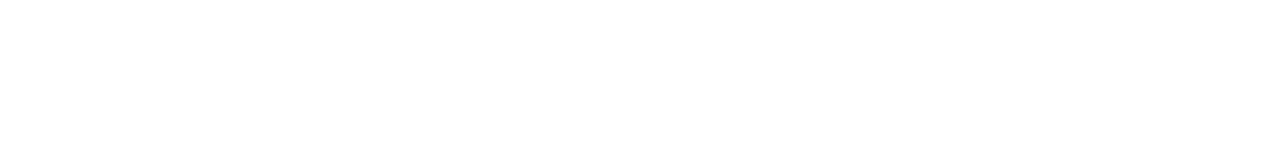
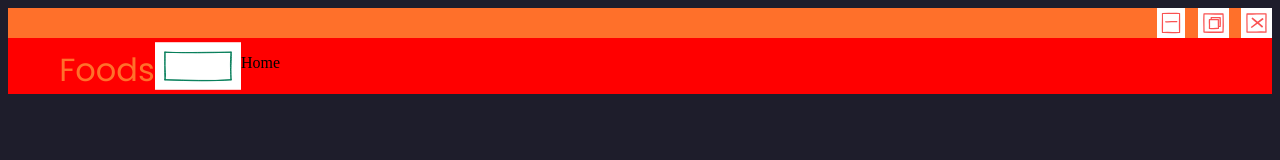
Before and after one commit to KevinnNeira/proyectoWeb, a plain HTML site: page index.html in a window 1280 px wide. Drawn offline with nearby package versions, Linux system fonts and the light colour scheme.

Commit message:
Se inicio el header

```diff
--- a/css/stye.css
+++ b/css/stye.css
@@ -1 +1,38 @@
 @import url('https://fonts.googleapis.com/css2?family=Poppins:ital,wght@0,100;0,200;0,300;0,400;0,500;0,600;0,700;0,800;0,900;1,100;1,200;1,300;1,400;1,500;1,600;1,700;1,800;1,900&display=swap');
+body{
+    background-color: #1e1d2b;
+}
+.maincontainer{
+    display: flex;
+    flex-direction: column;
+}
+.header{
+    background-color: #ff702a;
+}
+#quit{
+    margin-left: 1vw;
+    float: right;
+    height: 30px;
+}
+#minimus{
+    margin-left: 1vw;
+    float: right;
+    height: 30px;
+}
+#minus{
+    float: right;
+    height: 30px;
+}
+.bar{
+    display: flex;
+    background-color: red;
+}
+#titlebar{
+    flex-direction: row;
+    margin: 0;
+    margin-top: 1vh;
+    margin-left: 4vw;
+    font-size: 4vh;
+    color: #ff702a;
+    font-family: 'Poppins', sans-serif;
+}
--- a/index.html
+++ b/index.html
@@ -8,6 +8,17 @@
     <title>Full Website</title>
 </head>
 <body>
-
+    <div class="maincontainer">
+        <div class="header">
+            <img id="quit" src="storage/img/quit.svg">
+            <img id="minimus" src="storage/img/minimus.svg">
+            <img id="minus" src="storage/img/minus.svg">
+        </div>
+        <div class="bar">
+            <p id="titlebar">Foods</p>
+            <img id="box" src="storage/img/box.svg">
+            <p id="home">Home</p>
+        </div>
+    </div>
 </body>
 </html>
```
Also changed, not shown: storage/img/box.svg (added), storage/img/minimus.svg (added), storage/img/minus.svg (added), storage/img/quit.svg (added).
